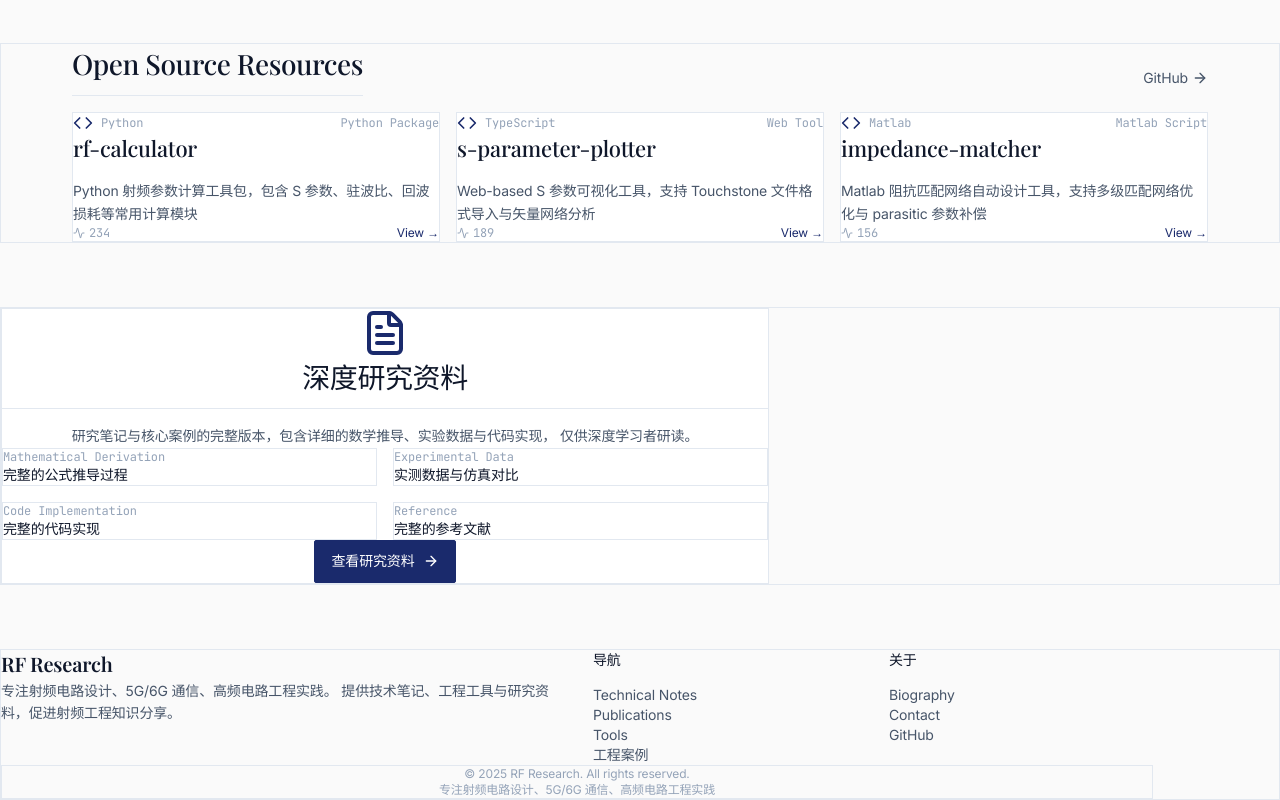
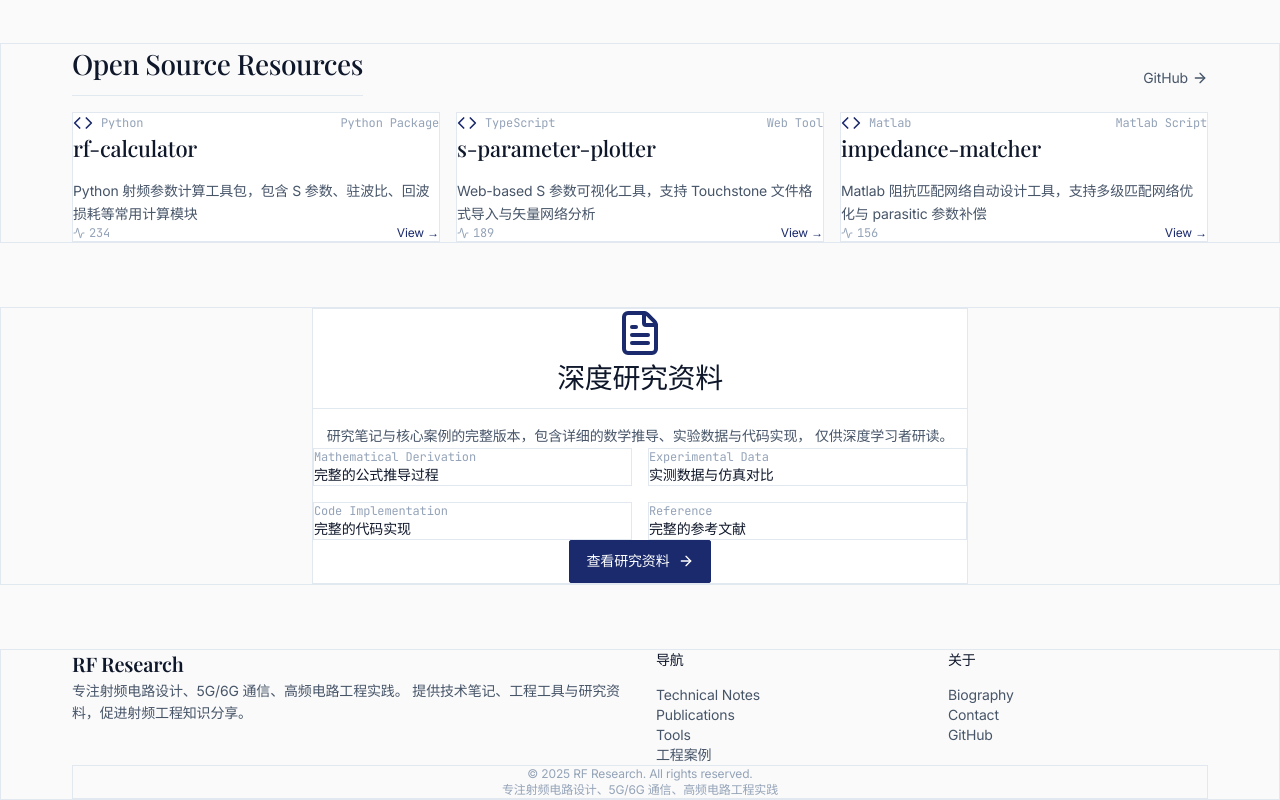
Before and after one commit to changrenyuan/rfchang, a Next.js app: page / in a window 1280 px wide. Shown: the part 978-1778 px from the top of the page. Built offline with nearby package versions, Linux system fonts and the light colour scheme.

Commit message:
fix(home): 修复首页未使用设计系统容器类的问题
- 深度研究资料模块：将 mx-auto max-w-3xl px-8 改为 .content-container
- 页脚模块：将 mx-auto max-w-6xl px-8 改为 .main-container
- 统一首页所有模块使用设计系统容器类，确保居中和间距一致

```diff
--- a/src/app/page.tsx
+++ b/src/app/page.tsx
@@ -423,7 +423,7 @@ export default function Home() {
 
       {/* 深度研究订阅 */}
       <section className="border-t border-thin py-16">
-        <div className="mx-auto max-w-3xl px-8">
+        <div className="content-container">
           <div className="border-thin bg-[var(--bg-secondary)] p-8">
             <div className="mb-6 flex justify-center">
               <FileText className="h-12 w-12 text-[var(--color-primary)]" />
@@ -472,7 +472,7 @@ export default function Home() {
 
       {/* 页脚 */}
       <footer className="border-t border-thin py-12">
-        <div className="mx-auto max-w-6xl px-8">
+        <div className="main-container">
           <div className="grid gap-8 md:grid-cols-4 mb-8">
             <div className="md:col-span-2">
               <Link
```
